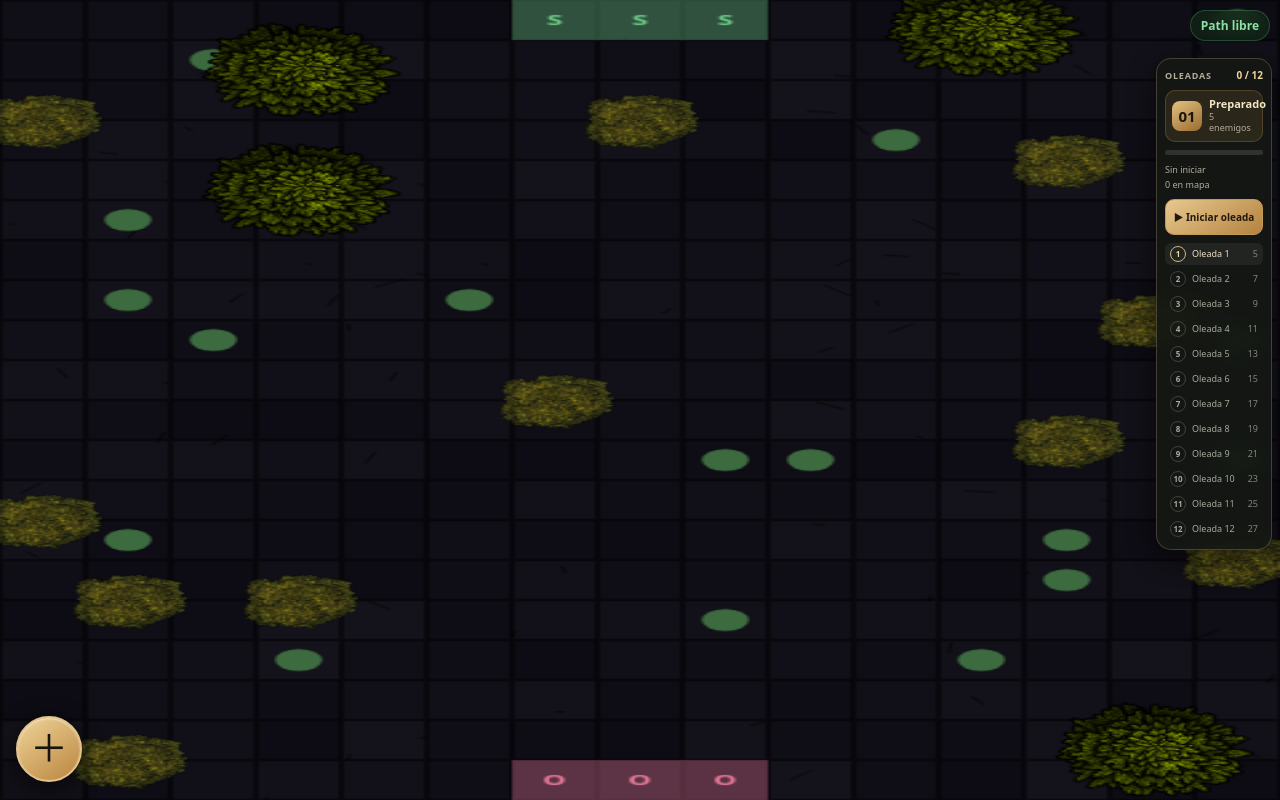
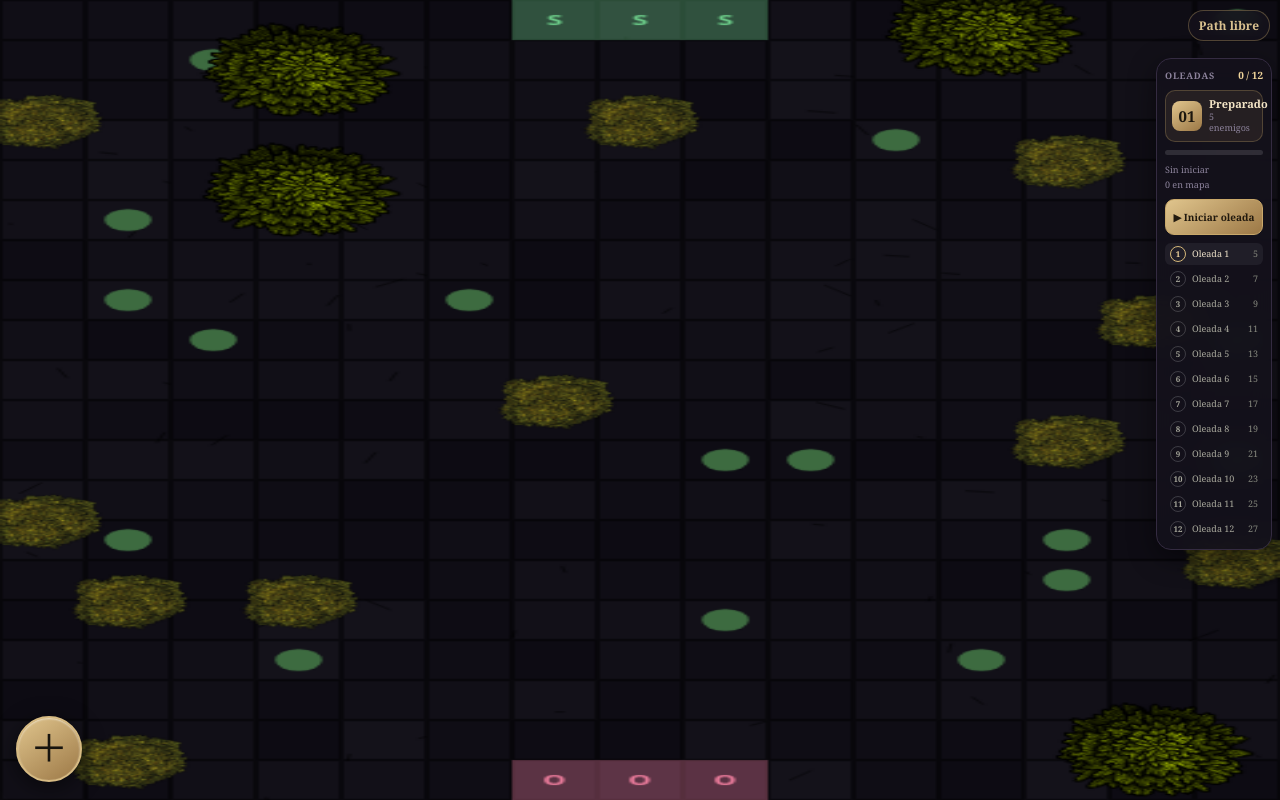
Before and after one commit to maxnannij/Aegis, a plain HTML site: page index.html in a window 1280 px wide. Drawn offline with Linux system fonts and the light colour scheme.

Commit message:
Match mobile UI to dark stone and aged gold art direction

```diff
--- a/styles.css
+++ b/styles.css
@@ -1,17 +1,17 @@
 :root {
   color-scheme: dark;
-  --bg: #10130f;
-  --panel: rgba(25, 29, 23, .96);
-  --panel-border: rgba(222, 205, 166, .2);
-  --text: #f1eadb;
-  --muted: #b5ad9c;
-  --accent: #c49a54;
-  --green: #4c9873;
+  --bg: #09080d;
+  --panel: rgba(20, 17, 27, .96);
+  --panel-border: rgba(72, 59, 87, .72);
+  --text: #d9d2e3;
+  --muted: #8d839c;
+  --accent: #c9a86a;
+  --green: #6d9b79;
 }
 * { box-sizing: border-box; }
 html, body, #app { width: 100%; height: 100%; min-height: 100%; margin: 0; overflow: hidden; }
 @supports (height: 100dvh) { html, body, #app { height: 100dvh; min-height: 100dvh; } }
-body { background: var(--bg); color: var(--text); font-family: system-ui, -apple-system, "Segoe UI", sans-serif; overscroll-behavior: none; touch-action: manipulation; }
+body { background: var(--bg); color: var(--text); font-family: Georgia, "Times New Roman", serif; overscroll-behavior: none; touch-action: manipulation; }
 #app { position: relative; }
 #map-container { position: absolute; inset: 0; width: 100%; height: 100%; overflow: hidden; background: #141710; }
 #map-canvas { display: block; width: 100%; height: 100%; cursor: crosshair; touch-action: none; }
@@ -100,3 +100,19 @@ button { -webkit-tap-highlight-color: transparent; touch-action: manipulation; }
 @media (orientation: landscape) and (max-height: 500px) {
   #wave-sidebar { top:8px; max-height:calc(100dvh - 16px); width:112px; }
 }
+
+
+/* Abismo de Ceniza visual language: charcoal stone, violet-black panels and aged gold. */
+#map-container { background:#09080d; }
+#game-status .status { border-color:rgba(201,168,106,.35); background:rgba(20,17,27,.9); color:#d9c18f; }
+#game-status .status.blocked { color:#e88a82; border-color:rgba(196,76,76,.5); }
+#build-fab { border-color:#d7bb83; background:linear-gradient(145deg,#e0c58d,#9c7846); }
+#build-panel, #wave-sidebar { background:rgba(20,17,27,.94); border-color:#342b41; }
+.build-categories button, .build-option { border-color:#40354d; background:#1d1829; }
+.build-categories button.selected, .build-option.selected { border-color:#c9a86a; background:#2d2338; color:#fff0cf; }
+.gem-choice { border-color:#382f43; background:#0e0c14; }
+.gem-choice.selected { border-color:#c9a86a; background:#2d2338; }
+.grade-control { background:#0e0c14; }
+.wave-current-card { background:rgba(201,168,106,.1); border-color:rgba(201,168,106,.28); }
+.wave-number { background:linear-gradient(145deg,#e0c58d,#9c7846); }
+#wave-start { border-color:#c9a86a; background:linear-gradient(145deg,#e0c58d,#9c7846); }
```
